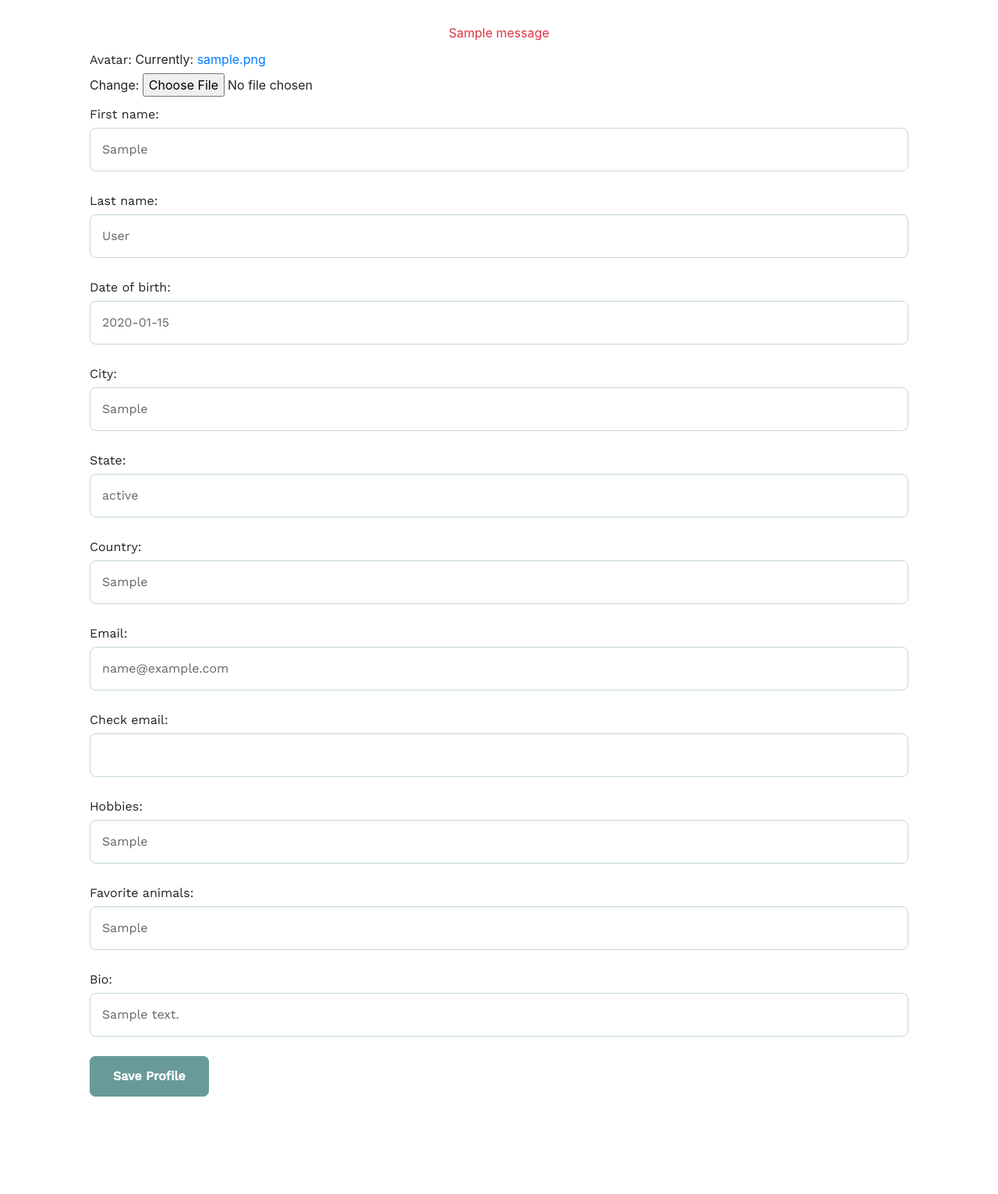
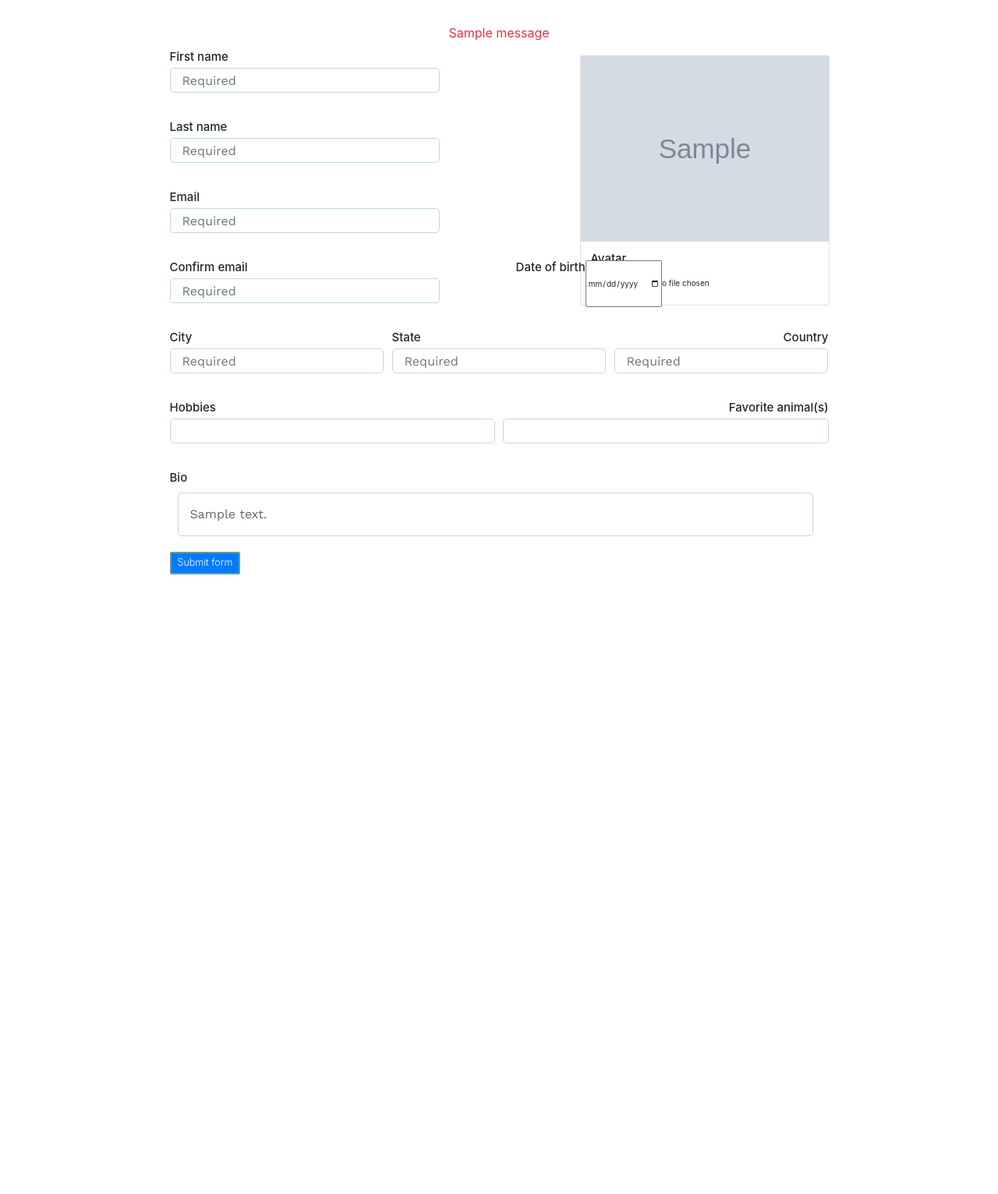
Before and after one commit to OzRayan/User_Profile, a Django app: page /accounts/profile/edit/ in a window 1280 px wide. Shown: the part 84-1616 px from the top of the page at 78% size. After the commit the page ends 821 px from the top, so only its background shows below. Run offline with Django 3.2, Linux system fonts and the light colour scheme; a user stored in the database is signed in; tables that the repository leaves empty hold one stand-in row (values such as "Sample post"); grey boxes marked "Sample" are stand-in pictures; one stand-in notice (Sample message) is shown; some libraries are stand-ins or nearby versions.

Commit message:
//code.jquery.com/date update

```diff
--- a/accounts/forms.py
+++ b/accounts/forms.py
@@ -1,11 +1,11 @@
 from django import forms
 import re
 from django.core.validators import EmailValidator
-from tinymce import TinyMCE
+from tinymce.widgets import TinyMCE
 
 
 from . import models
-from .password import prompt
+
 
 specials = ".\!@#$%^&*?_~-( )"
 
@@ -19,9 +19,7 @@
           - fields --> UserProfile fields + check_email
     """
     check_email = forms.EmailField(max_length=100)
-    bio = forms.CharField(widget=TinyMCE(
-            attrs={'required': False, 'cols': 30, 'rows': 10}
-        ))
+    bio = forms.CharField(widget=TinyMCE(attrs={'cols': 30, 'rows': 20}))
 
     class Meta:
         model = models.UserProfile
@@ -82,8 +80,7 @@
              - new_password2 --> CharField() with PasswordInput widget and label
     """
     old_password = forms.CharField(widget=forms.PasswordInput())
-    new_password = forms.CharField(help_text=prompt,
-                                   widget=forms.PasswordInput())
+    new_password = forms.CharField(widget=forms.PasswordInput())
     new_password2 = forms.CharField(widget=forms.PasswordInput())
 
     def __init__(self, *args, **kwargs):
--- a/accounts/models.py
+++ b/accounts/models.py
@@ -1,6 +1,6 @@
 from django.contrib.auth.models import User
 from django.db import models
-from tinymce import HTMLField
+from tinymce.models import HTMLField
 
 
 class UserProfile(models.Model):
@@ -27,7 +27,7 @@
     last_name = models.CharField(max_length=50)
     email = models.EmailField()
     date_of_birth = models.DateField()
-    bio = HTMLField('Content')
+    bio = HTMLField("Content")
     avatar = models.ImageField(upload_to='./user_avatar')
     hobbies = models.CharField(
         max_length=255,
--- a/accounts/templates/accounts/user_profile_detail.html
+++ b/accounts/templates/accounts/user_profile_detail.html
@@ -73,7 +73,7 @@
                     </p>
                 </li>
                 <li class="list-group-item">
-                    <p class="text-secondary">Bibliography:
+                    <p class="text-secondary">Biography:
                       <span class="text-primary ml-5">{{ user_profile.bio|safe }}</span>
                     </p>
                 </li>
--- a/accounts/templates/accounts/user_profile_edit.html
+++ b/accounts/templates/accounts/user_profile_edit.html
@@ -6,146 +6,154 @@
 
 {% block body %}
 
-<form method="POST" action="{% url 'accounts:user_profile_edit' %}" enctype="multipart/form-data">
-    {% csrf_token %}
-    {{ form.as_p }}
-    <input type="submit" class="button-primary" value="Save Profile">
-</form>
+<!-- FORM -->
+<div class="container col-md-10">
+    <form method="POST" class="needs-validation"
+          action="{% url 'accounts:user_profile_edit' %}"
+          enctype="multipart/form-data">
 
+        {% csrf_token %}
+        <div class="form-row d-flex justify-content-start my-3">
 
-<!--<div class="container">-->
-<!--<form method="POST" class="needs-validation"-->
-      <!--action="{% url 'accounts:user_profile_edit' %}"-->
-      <!--enctype="multipart/form-data" novalidate>-->
+            <div class="col-md-5 mb-3">
+                <label class="h4" for="first_name">First name</label>
+                <input type="text" class="form-control"
+                       id="first_name" required
+                       name="first_name"
+                       placeholder="Required">
+            </div>
+            <!-- Avatar -->
+            <div class="h4 col-md-7 mb-3 d-flex justify-content-end pos">
+                <div class="card" style="max-width: 32rem; max-height: 37rem;">
+                    <a href="{{ form.instance.avatar.url }}">
+                        <img class="card-img-top"
+                            src="{{ form.instance.avatar.url }}" alt="{{ user }}"></a>                   <div class="card-body">
+                            <h5 class="card-title h4">Avatar</h5>
+                        <input class="btn btn-white" name="avatar" type="file">
+                    </div>
+                </div>
+            </div>
+            <!-- /Avatar -->
 
-  <!--<div class="form-row">-->
+        </div>
 
-    <!--<div class="col-md-4 mb-3">-->
-      <!--<label for="first">First name</label>-->
-      <!--<input type="text" class="form-control"-->
-             <!--id="first"-->
-             <!--placeholder="First name"-->
-             <!--value="Mark" required-->
-             <!--formaction="{{ form.first_name }}-->
+        <div class="form-row d-flex justify-content-start my-3">
 
-      <!--<div class="valid-feedback">-->
-        <!--Looks good!-->
-      <!--</div>-->
-    <!--</div>-->
+            <div class="col-md-5 mb-3">
+                <label class="h4 d-flex justify-content-start" for="last_name">Last name</label>
+                <input type="text" class="form-control"
+                       id="last_name" placeholder="Required"
+                       required name="last_name">
+            </div>
+        </div>
 
-    <!--<div class="col-md-4 mb-3">-->
-      <!--<label for="last">Last name</label>-->
-      <!--<input type="text" class="form-control"-->
-             <!--id="last" placeholder="Last name"-->
-             <!--value="Otto" required-->
-             <!--formaction="{{ form.last_name }}>-->
+        <div class="form-row d-flex justify-content-between my-3">
 
-      <!--<div class="valid-feedback">-->
-        <!--Looks good!-->
-      <!--</div>-->
-    <!--</div>-->
-  <!--</div>-->
+            <div class="col-md-5 mb-3">
+                <label class="h4" for="email">Email</label>
+                <input type="text" class="form-control"
+                       id="email" required
+                       placeholder="Required" name="email"
+                       aria-describedby="inputGroupPrepend">
+            </div>
+        </div>
 
-  <!--<div class="form-row">-->
+        <div class="form-row d-flex justify-content-start my-3">
 
-    <!--<div class="col-md-4 mb-3">-->
-      <!--<label for="validationCustomUsername">Email</label>-->
-      <!--<div class="input-group">-->
-        <!--<div class="input-group-prepend">-->
-          <!--<span class="input-group-text" id="inputGroupPrepend">@</span>-->
-        <!--</div>-->
-        <!--<input type="text" class="form-control"-->
-               <!--id="email"-->
-               <!--placeholder="Username"-->
-               <!--aria-describedby="inputGroupPrepend" required>-->
-        <!--<div class="invalid-feedback">-->
-          <!--Please choose a username.-->
-        <!--</div>-->
-      <!--</div>-->
-    <!--</div>-->
+            <div class="col-md-5 mb-3">
+                <label class="h4 d-flex justify-content-start" for="check_email">Confirm email</label>
+                <input type="text" class="form-control"
+                       id="check_email" required
+                       placeholder="Required"
+                       aria-describedby="inputGroupPrepend"
+                       name="check_email"
+                       autocomplete="off">
+            </div>
 
-    <!--<div class="col-md-4 mb-3">-->
-      <!--<label for="validationCustomUsername">Username</label>-->
-      <!--<div class="input-group">-->
-        <!--<div class="input-group-prepend">-->
-          <!--<span class="input-group-text" id="inputGroupPrepend2">@</span>-->
-        <!--</div>-->
-        <!--<input type="text" class="form-control"-->
-               <!--id="validationCustomUsername"-->
-               <!--placeholder="Username"-->
-               <!--aria-describedby="inputGroupPrepend" required>-->
-        <!--<div class="invalid-feedback">-->
-          <!--Please choose a username.-->
-        <!--</div>-->
-      <!--</div>-->
-    <!--</div>-->
+            <div class="col-md-4 mb-2 d-flex justify-content-end">
+                <label class="h4 d-flex justify-content-end"
+                       for="id_date_of_birth">Date of birth</label>
+                <input type="date" class="hasDatepicker mb-4 d-flex justify-content-end"
+                       id="id_date_of_birth"
+                       name="date_of_birth" required
+                       placeholder="Date of birth">
+            </div>
 
-  <!--</div>-->
+        </div>
 
-  <!--<div class="form-row">-->
+        <div class="form-row d-flex justify-content-between my-3">
 
-    <!--<div class="col-md-6 mb-3">-->
-      <!--<label for="validationCustom03">City</label>-->
-      <!--<input type="text" class="form-control" id="validationCustom03" placeholder="City" required>-->
-      <!--<div class="invalid-feedback">-->
-        <!--Please provide a valid city.-->
-      <!--</div>-->
-    <!--</div>-->
+            <div class="col-md-4 mb-3">
+                <label class="h4" for="city">City</label>
+                    <input type="text" class="form-control"
+                           id="city"
+                           name="city"
+                           placeholder="Required" required>
+            </div>
 
-    <!--<div class="col-md-3 mb-3">-->
-      <!--<label for="validationCustom04">State</label>-->
-      <!--<input type="text" class="form-control" id="validationCustom04" placeholder="State" required>-->
-      <!--<div class="invalid-feedback">-->
-        <!--Please provide a valid state.-->
-      <!--</div>-->
-    <!--</div>-->
+            <div class="col-md-4 mb-3">
+                <label class="h4" for="state">State</label>
+                <input type="text" class="form-control"
+                       id="state" name="state"
+                       placeholder="Required" required>
+            </div>
 
-    <!--<div class="col-md-3 mb-3">-->
-      <!--<label for="validationCustom05">Zip</label>-->
-      <!--<input type="text" class="form-control" id="validationCustom05" placeholder="Zip" required>-->
-      <!--<div class="invalid-feedback">-->
-        <!--Please provide a valid zip.-->
-      <!--</div>-->
-    <!--</div>-->
+            <div class="col-md-4 mb-3">
+                <label class="h4 d-flex justify-content-end" for="country">Country</label>
+                <input type="text" class="form-control"
+                       id="country" name="country"
+                       placeholder="Required" required>
+            </div>
 
-  <!--</div>-->
+        </div>
 
-  <!--<div class="form-group">-->
-    <!--<div class="form-check">-->
-      <!--<input class="form-check-input" type="checkbox" value="" id="invalidCheck" required>-->
-      <!--<label class="form-check-label" for="invalidCheck">-->
-        <!--Agree to terms and conditions-->
-      <!--</label>-->
-      <!--<div class="invalid-feedback">-->
-        <!--You must agree before submitting.-->
-      <!--</div>-->
-    <!--</div>-->
-  <!--</div>-->
+        <div class="form-row d-flex justify-content-between my-3">
 
+            <div class="col-md-6 mb-3">
+                <label class="h4" for="hobbies">Hobbies</label>
+                <input type="text" class="form-control"
+                       id="hobbies" name="hobbies" autocomplete="off">
+            </div>
 
-  <!--<button class="btn btn-primary" type="submit">Submit form</button>-->
-<!--</form>-->
-<!--</div>-->
+            <div class="col-md-6 mb-3">
+                <label class="h4 d-flex justify-content-end" for="fav">Favorite animal(s)</label>
+                <input type="text" class="form-control"
+                       id="fav" name="favorite_animals" autocomplete="off">
+            </div>
 
-<!--<script>-->
-<!--// Example starter JavaScript for disabling form submissions if there are invalid fields-->
-<!--(function() {-->
-  <!--'use strict';-->
-  <!--window.addEventListener('load', function() {-->
-    <!--// Fetch all the forms we want to apply custom Bootstrap validation styles to-->
-    <!--var forms = document.getElementsByClassName('needs-validation');-->
-    <!--// Loop over them and prevent submission-->
-    <!--var validation = Array.prototype.filter.call(forms, function(form) {-->
-      <!--form.addEventListener('submit', function(event) {-->
-        <!--if (form.checkValidity() === false) {-->
-          <!--event.preventDefault();-->
-          <!--event.stopPropagation();-->
-        <!--}-->
-        <!--form.classList.add('was-validated');-->
-      <!--}, false);-->
-    <!--});-->
-  <!--}, false);-->
-<!--})();-->
-<!--</script>-->
+        </div>
 
+        <div class="form-row d-flex justify-content-between text-center">
+            <label class="h4 ml-2">Bio</label>
+        </div>
+
+        <div class="form-row d-flex justify-content-between col-md-12 my-2">
+            {{ form.bio }}
+        </div>
+        <div class="d-flex justify-content-between abs">
+            <button class="btn-lg btn-primary display-2 text-center" type="submit">Submit form</button>
+        </div>
+    </form>
+</div>
+
+<script>
+// Example starter JavaScript for disabling form submissions if there are invalid fields
+(function() {
+  'use strict';
+  window.addEventListener('load', function() {
+    // Fetch all the forms we want to apply custom Bootstrap validation styles to
+    var forms = document.getElementsByClassName('needs-validation');
+    // Loop over them and prevent submission
+    var validation = Array.prototype.filter.call(forms, function(form) {
+      form.addEventListener('submit', function(event) {
+        if (form.checkValidity() === false) {
+          event.preventDefault();
+          event.stopPropagation();
+        }
+        form.classList.add('was-validated');
+      }, false);
+    });
+  }, false);
+})();
+</script>
 {% endblock %}
--- /dev/null
+++ b/assets/css/style.css
@@ -0,0 +1,27 @@
+#mceu_30, #mceu_18, #mceu_17 {
+    margin-left: auto;
+}
+
+.form-row .mce-tinymce {
+    margi-left: auto;
+}
+
+input[type="text"] {
+    border-radius: 5px;
+}
+
+.container {
+    margin-top: auto;
+}
+
+.pos {
+    position: absolute;
+    top: 1%;
+    right: 1%;
+}
+
+header {
+    position: sticky;
+    top: 0;
+    z-index: 1;
+}
--- a/requirements.txt
+++ b/requirements.txt
@@ -1,6 +1,5 @@
 Django==1.9.9
-django-tinymce4-lite==1.7.1
-jsmin==2.2.2
+django-tinymce==2.7.0
 Pillow==5.1.0
 pytz==2018.4
 reverse==0.1.0
--- a/templates/layout.html
+++ b/templates/layout.html
@@ -44,8 +44,6 @@
     <script type="text/javascript"
             src="{% static 'js/autogrow.js' %}"></script>
     <script type="text/javascript" src="{% static 'js/global.js' %}"></script>
-    <!-- Password meter JS -->
-    <script type="text/javascript" src="{% static 'js/password.js' %}"></script>
     <!-- Datepicker JS -->
     <script
         src="https://code.jquery.com/jquery-2.2.4.js"
@@ -60,6 +58,8 @@
             $("#id_date_of_birth").datepicker();
         });
     </script>
+    <!-- Password meter JS -->
+    <script type="text/javascript" src="{% static 'js/password.js' %}"></script>
 
     <!-- Media block for user profile form -->
     {% block media %}{% endblock %}
@@ -129,7 +129,9 @@
             <ul class="messages centered grid-50">
                 {% for message in messages %}
                     <li class="dot text-center"{% if message.tags %}
-                class="{{ message.tags }}"{% endif %}><span class="text-danger">{{ message }}</span></li>
+                class="{{ message.tags }}"{% endif %}>
+                        {% if message.success %}<span class="text-success">{{ message }}
+                    {% else %}<span class="text-danger">{{ message }}</span>{% endif %}</li>
                 {% endfor %}
             </ul>
         {% endif %}
```
Also changed, not shown: accounts/templates/accounts/change_password_form.html (+5 -8 lines), project_7/settings.py (+26 -1 lines), accounts/migrations/0009_auto_20180627_0725.py (added), accounts/migrations/0010_auto_20180627_0728.py (added), assets/user_avatar/landscape.jpg (added).
